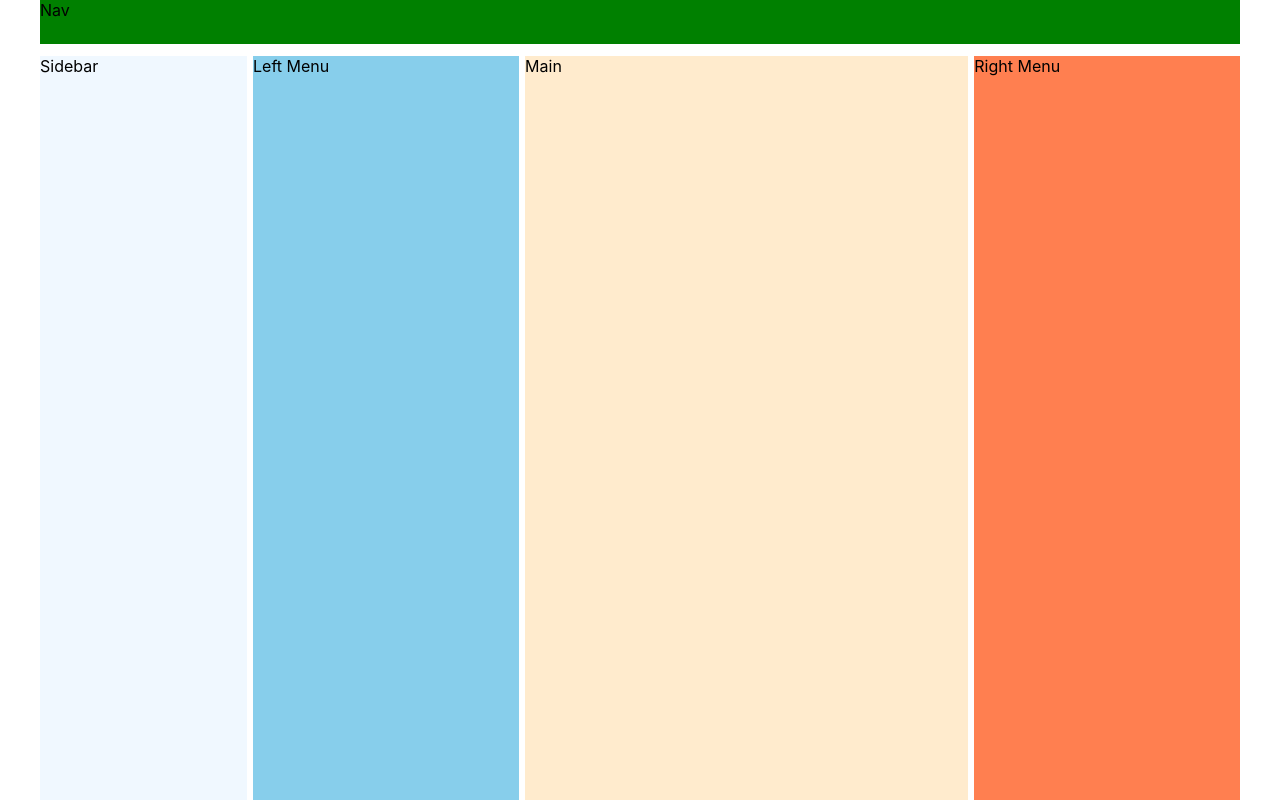
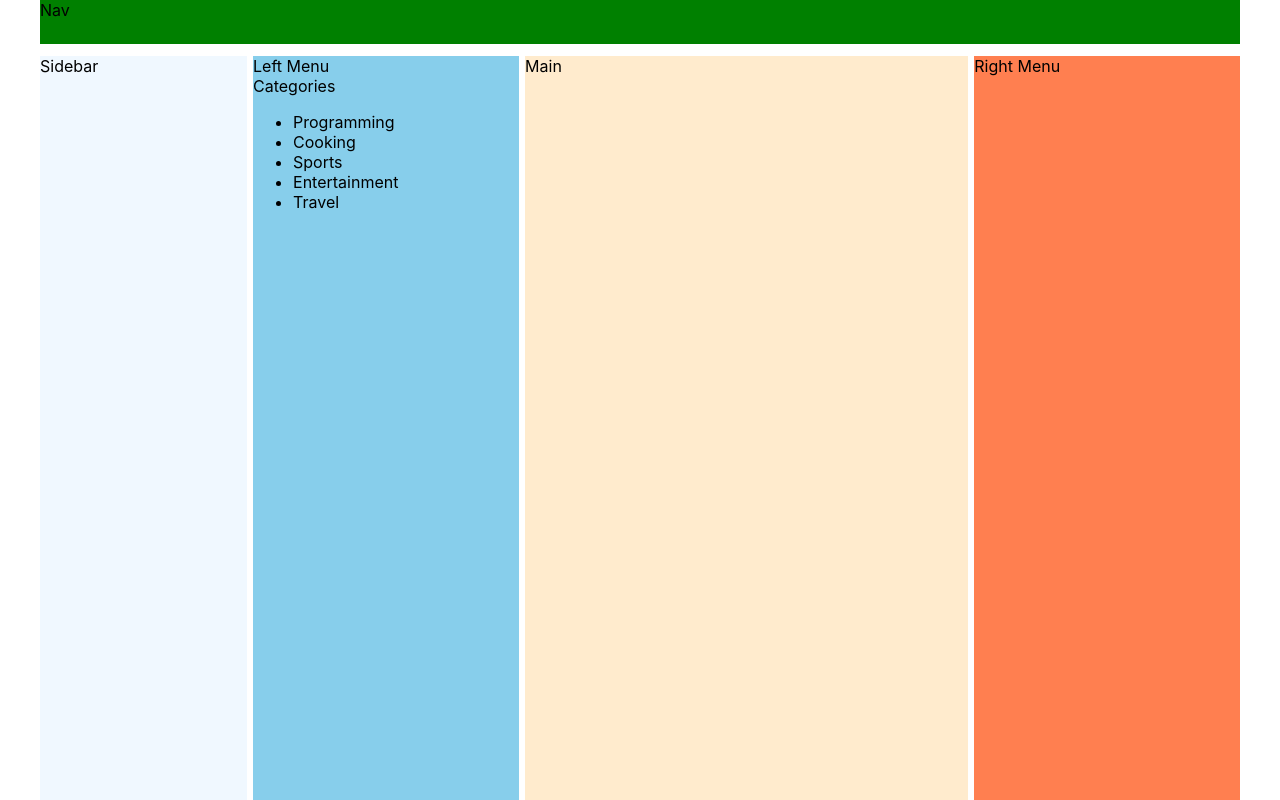
Before and after one commit to anmokomo/website1, a React (Create React App) app: page / in a window 1280 px wide. Shown: the top 800 px of the page. Built offline with nearby package versions, Linux system fonts and the light colour scheme.

Commit message:
data to left menu

```diff
--- a/src/components/sides/LeftMenu.tsx
+++ b/src/components/sides/LeftMenu.tsx
@@ -1,12 +1,41 @@
-import React from 'react';
+import React, {useEffect, useState} from 'react';
 import styles from "./LeftMenu.module.css";
 import {useWindowDimensions} from "../../hooks/useWindowDimensions";
+import {getCategories} from "../../services/DataService";
+import Category  from "../../models/Category";
 
 export const LeftMenu = () => {
     const { width } = useWindowDimensions()
+    const [categories, setCategories] = useState<JSX.Element>(
+        <div>Left Menu</div>
+    );
+
+    useEffect(() => {
+        getCategories()
+            .then((categories: Array<Category>) => {
+                const cats = categories.map((cat: Category) => {
+                    return <li key={cat.id}>{cat.name}</li>;
+                });
+                setCategories(<ul className="category">{cats}</ul>);
+            })
+            .catch((err) => {
+                console.log(err);
+            });
+    }, []);
+
     if (width <= 768) {
         return null
     }
-    return (    <div className={styles.leftmenu}>Left Menu</div>
+
+    return (
+        <div className={styles.leftmenu}>
+            <div>Left Menu</div>
+            <div>Categories</div>
+            <div>{categories}</div>
+        </div>
+
     )
 }
+
+
+export default LeftMenu;
```
